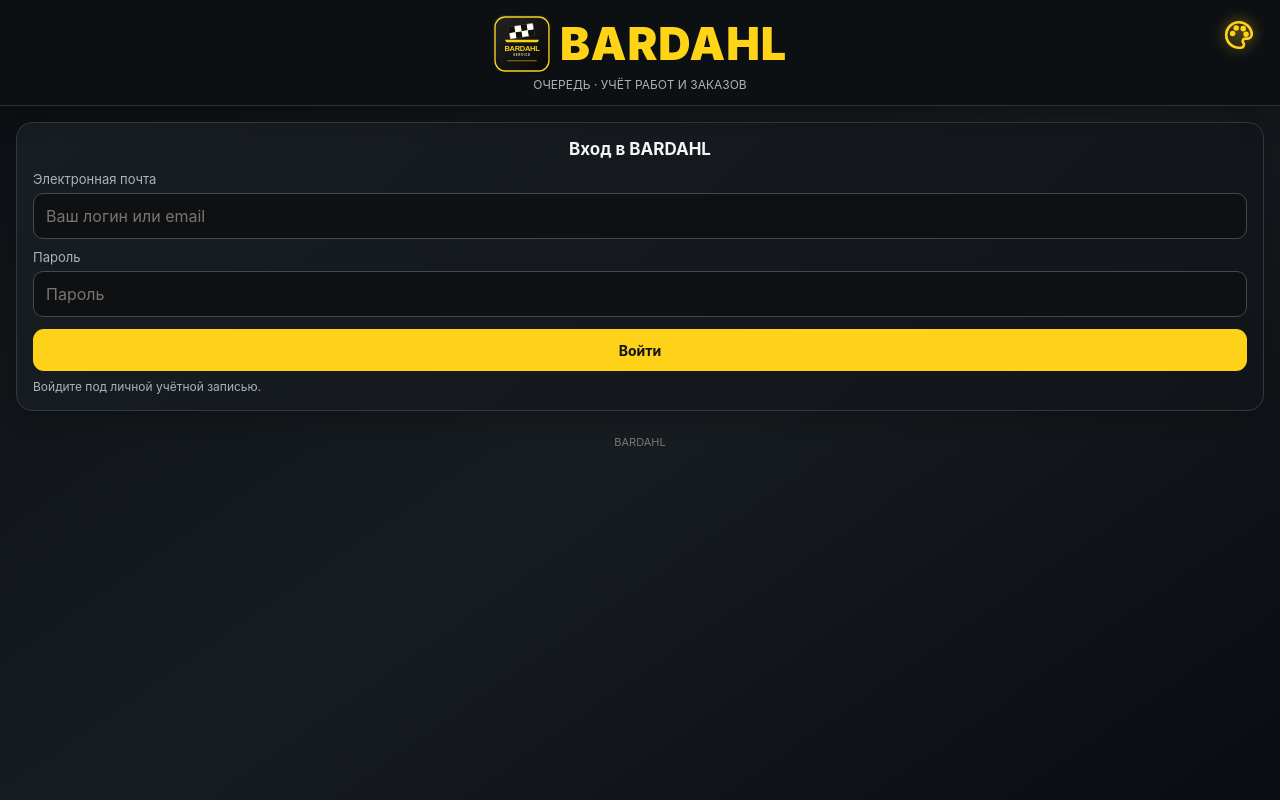
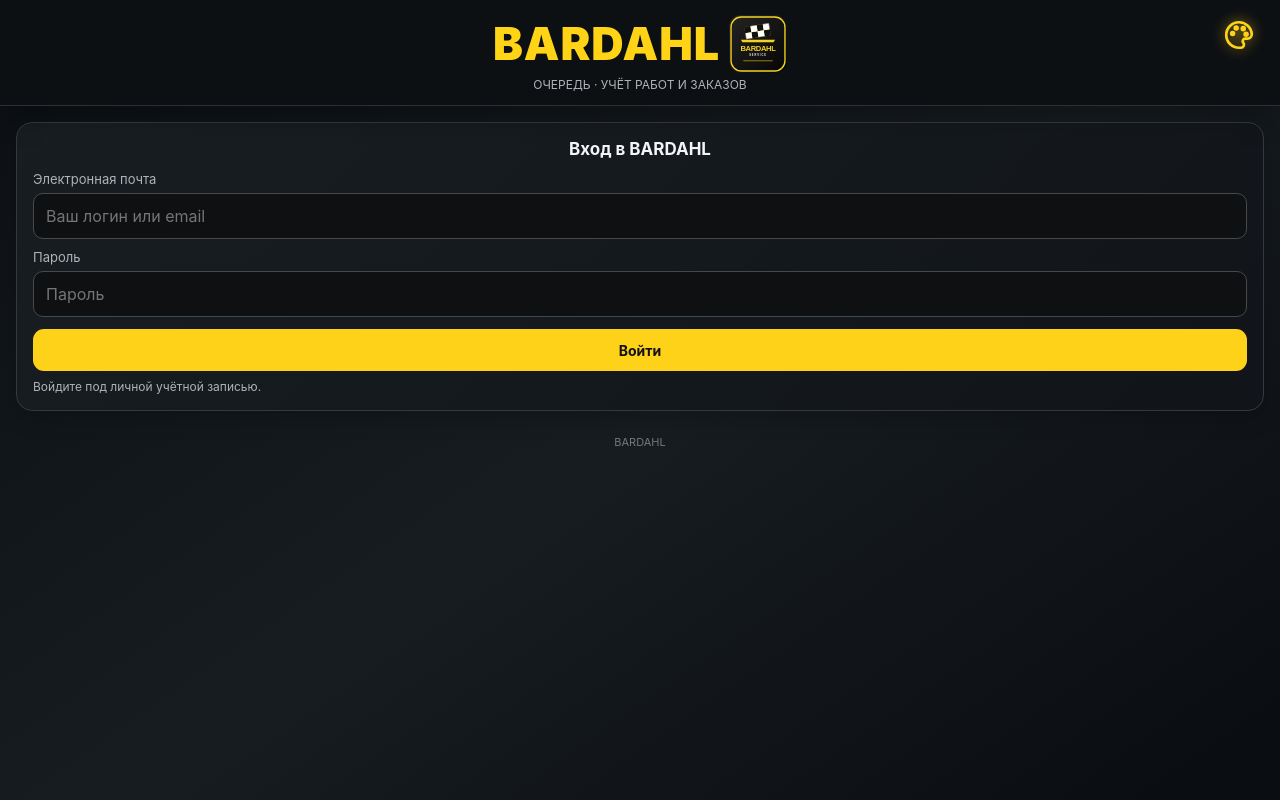
Before and after one commit to bardahl-uka/bardahl-uka.github.io, a plain HTML site: page index.html in a window 1280 px wide. Drawn offline with nearby package versions, Linux system fonts and the light colour scheme.

Commit message:
Add files via upload

```diff
--- a/index.html
+++ b/index.html
@@ -1939,4 +1939,14 @@ if('serviceWorker' in navigator){window.addEventListener('load',()=>navigator.se
   else init();
 })();
 </script>
+<style id="bardahl-center-header-footer">
+header{display:flex!important;flex-direction:column!important;align-items:center!important;justify-content:center!important;text-align:center!important}
+header .brandmark{position:static!important;width:100%!important;display:flex!important;justify-content:center!important;align-items:center!important;gap:9px!important;padding:0!important;margin:0 auto!important}
+header .brandmark img{position:static!important;transform:none!important;margin:0!important;flex:none!important;order:2!important}
+header .brandmark .brand{order:1!important}
+header .brandmark .brand{text-align:center!important}
+header .sub{width:100%!important;text-align:center!important;margin-left:auto!important;margin-right:auto!important}
+@media(max-width:700px){header{padding-left:44px!important;padding-right:44px!important}}
+main>footer,footer{display:block!important;width:100%!important;text-align:center!important;margin-left:auto!important;margin-right:auto!important}
+</style>
 </body></html>
```
